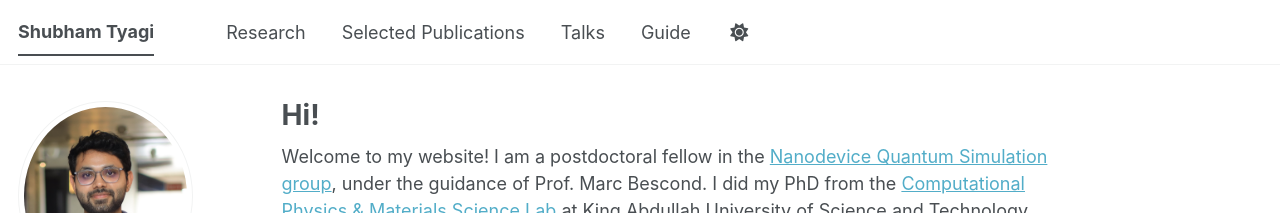
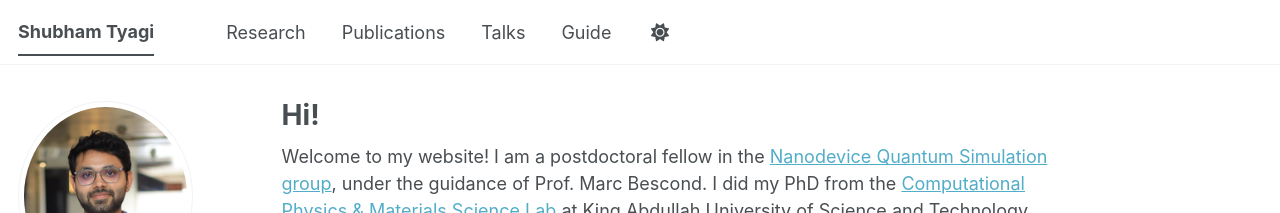
Before and after one commit to shubhamtyagi145/shubhamtyagi145.github.io, a Jekyll site: the page built from _pages/about.md, in a window 1280 px wide. Shown: the top 213 px of the page. Built offline with Jekyll 4.4.1, drawn with Linux system fonts in a browser that asks for light colours; some web fonts are replaced; a script bundle is joined from its source files by our own code; library files that are not in the unit come from our copies.

Commit message:
Update navigation.yml

```diff
--- a/_data/navigation.yml
+++ b/_data/navigation.yml
@@ -11,7 +11,7 @@ main:
   - title: "Research"
     url: /research/
 
-  - title: "Selected Publications"
+  - title: "Publications"
     url: /publications/
 
   - title: "Talks"
```
